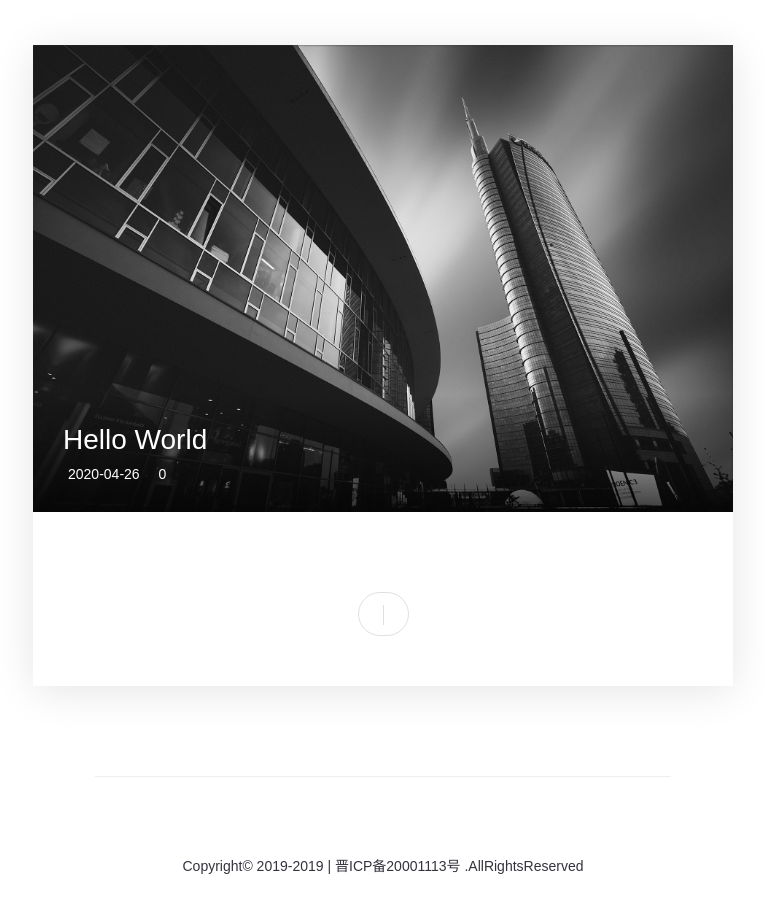
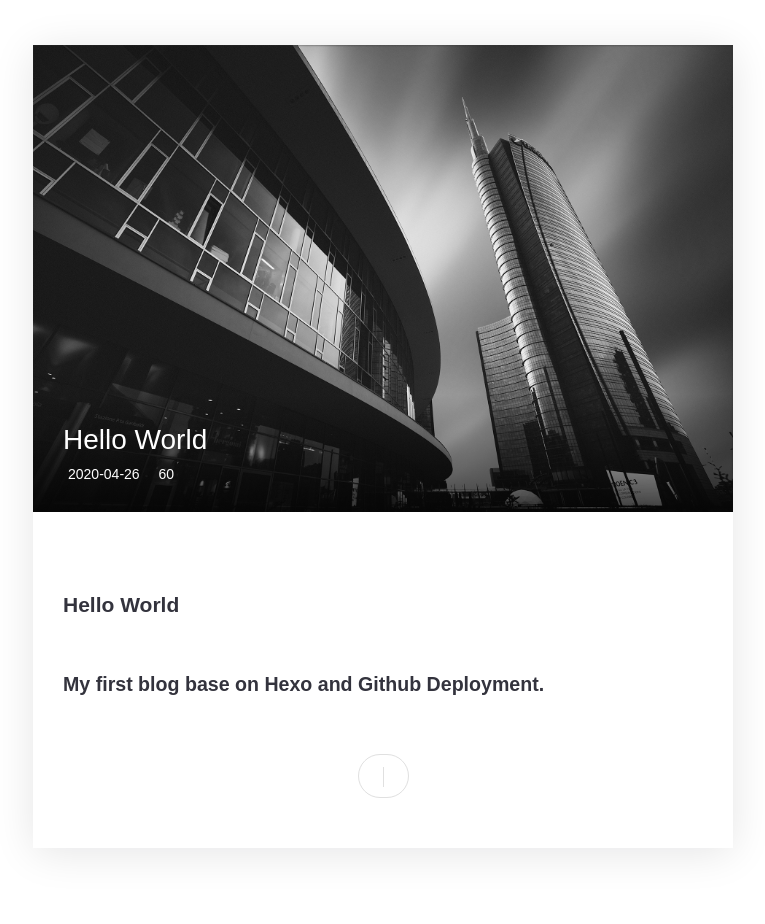
Before and after one commit to wudinaonao/wudinaonao.github.io, a plain HTML site: page 2020/04/26/hello-world/index.html in a window 1280 px wide. Shown: the top 924 px of the page, without its empty margins (257-1022 px from the left). Drawn offline with nearby package versions, Linux system fonts and the light colour scheme; a small style sheet from the web is missing.

Commit message:
Site updated: 2020-04-26 17:43:13

```diff
--- a/2020/04/26/hello-world/index.html
+++ b/2020/04/26/hello-world/index.html
@@ -13,6 +13,7 @@
 
   <meta name="keywords" content="wudinaonao,">
 
+  <meta name="description" content="Hello WorldMy first blog ba...">
 
   <meta name="author" content="wudinaonao">
   <link rel="shortcut icon" href="/image/favicon.ico">
@@ -112,13 +113,13 @@
       <span class="post-info-item"><i class="iconfont iconcalendar"></i>2020-04-26</span
         class="post-info-item">
 
-      <span class="post-info-item"><i class="iconfont iconfont-size"></i>0</span>
+      <span class="post-info-item"><i class="iconfont iconfont-size"></i>60</span>
     </div>
   </div>
 </section>
   <section class="main">
     <section class="content">
-
+      <h1 id="Hello-World"><a href="#Hello-World" class="headerlink" title="Hello World"></a>Hello World</h1><h2 id="My-first-blog-base-on-Hexo-and-Github-Deployment"><a href="#My-first-blog-base-on-Hexo-and-Github-Deployment" class="headerlink" title="My first blog base on Hexo and Github Deployment."></a>My first blog base on Hexo and Github Deployment.</h2>
     </section>
     <section class="extra">
 
```
Also changed, not shown: index.html (+1 -1 lines).
